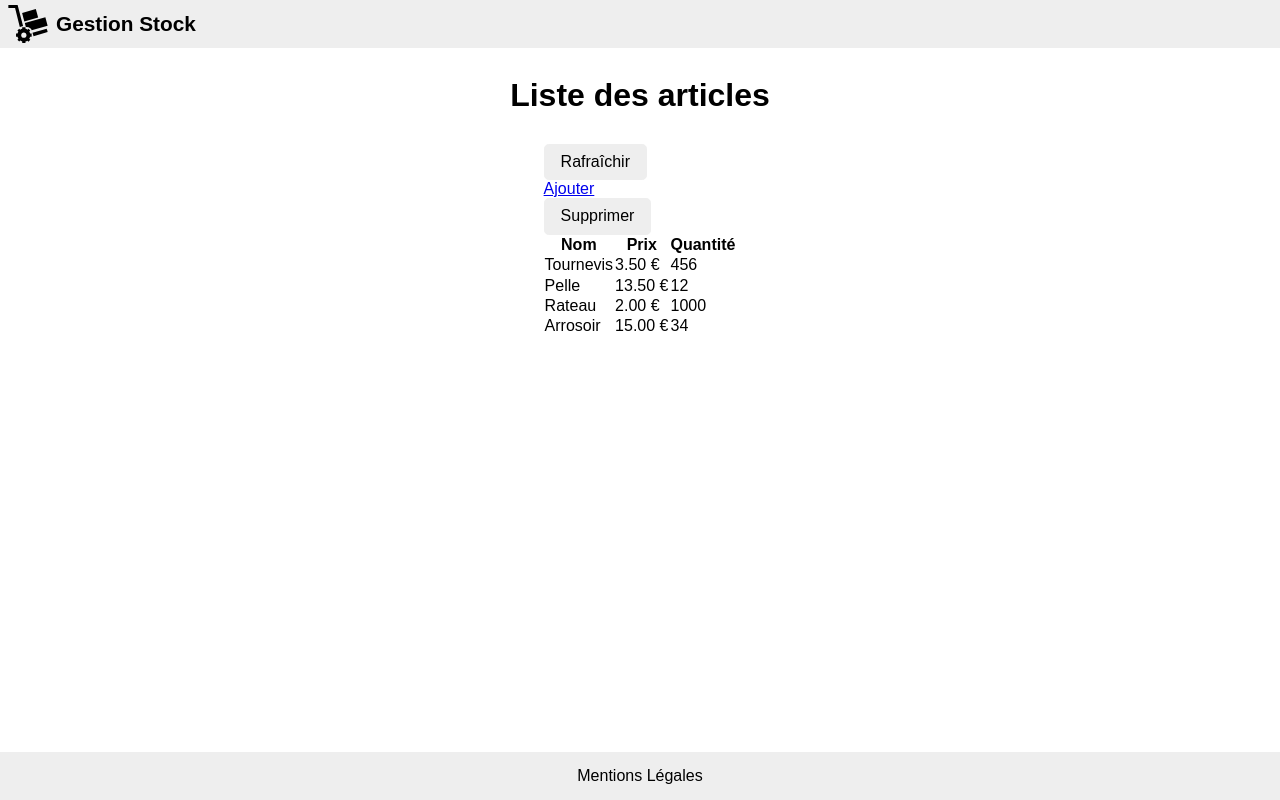
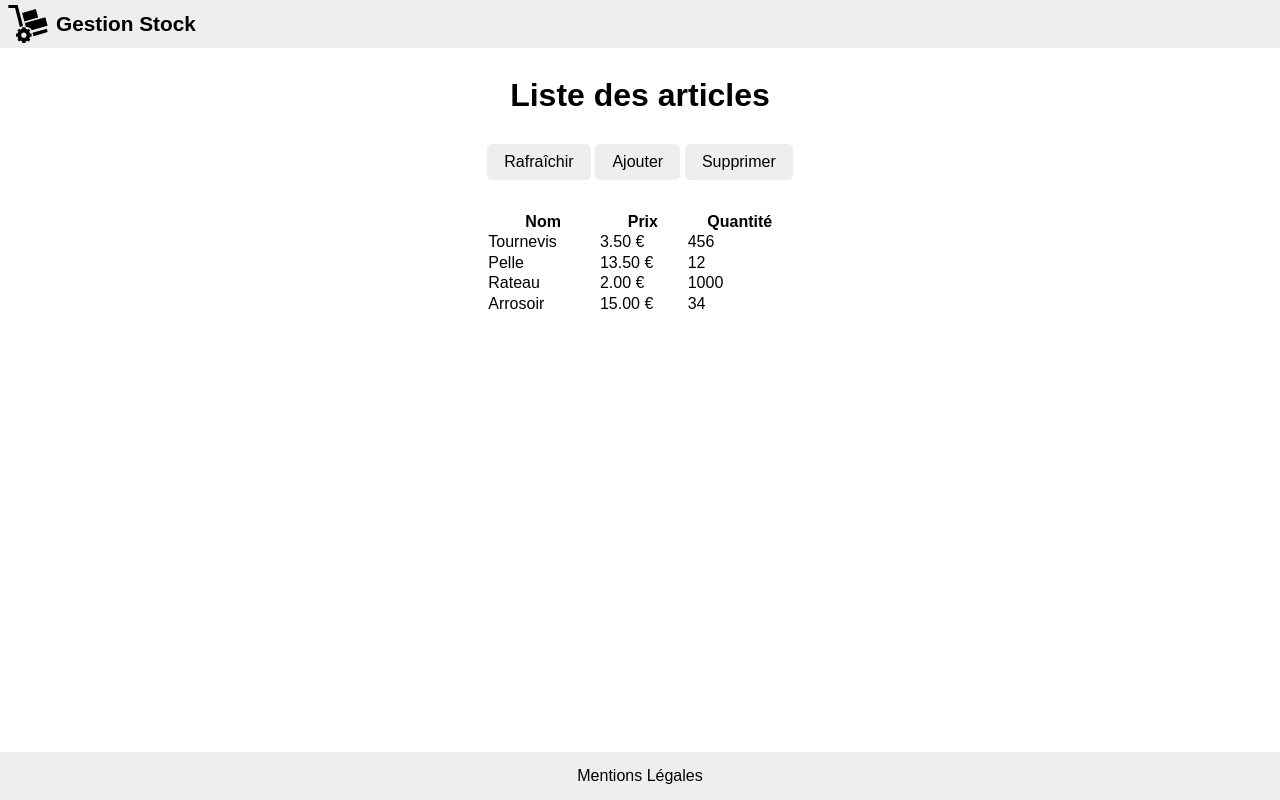
Before and after one commit to jlg-formation/agu-april-2023, an Angular app in the folder front/: page /stock in a window 1280 px wide. Built offline with nearby package versions, Linux system fonts and the light colour scheme.

Commit message:
dev: added css for stock

```diff
--- a/front/src/app/stock/stock.component.html
+++ b/front/src/app/stock/stock.component.html
@@ -3,7 +3,7 @@
   <div class="content">
     <nav>
       <button>Rafraîchir</button>
-      <a routerLink="add">Ajouter</a>
+      <a routerLink="add" class="button">Ajouter</a>
       <button>Supprimer</button>
     </nav>
     <table>
--- a/front/src/app/stock/stock.component.scss
+++ b/front/src/app/stock/stock.component.scss
@@ -0,0 +1,10 @@
+div.content {
+  display: flex;
+  flex-flow: column;
+  gap: 2em;
+}
+
+nav {
+  display: flex;
+  gap: 0.3em;
+}
```
